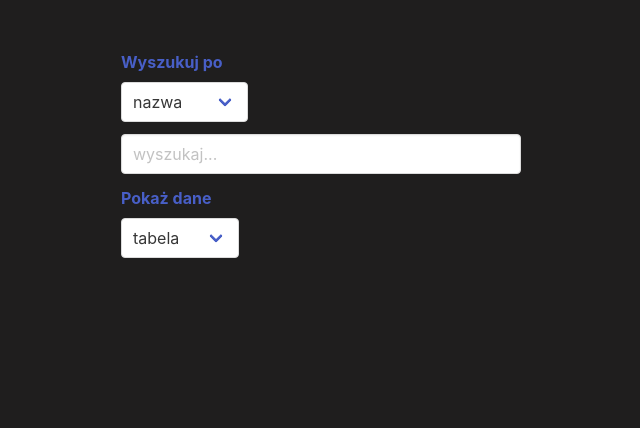
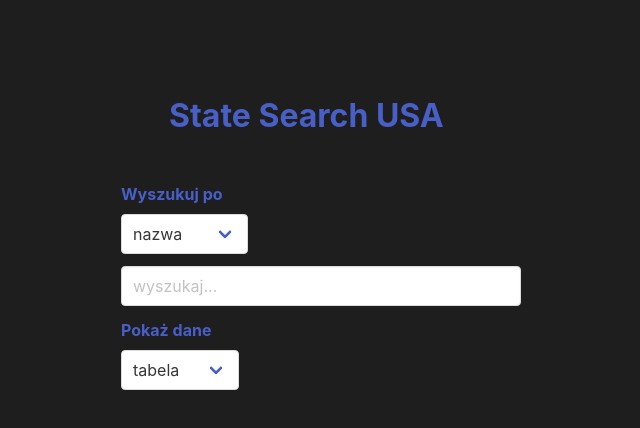
Before and after one commit to RWojcikowski/Search-state-USA, a React (Vite) app: page / in a window 1280 px wide. Shown: the top 428 px of the page, without its empty margins (319-959 px from the left). Built offline with nearby package versions, Linux system fonts and the light colour scheme.

Commit message:
add hero

```diff
--- a/src/components/App.js
+++ b/src/components/App.js
@@ -1,10 +1,11 @@
-import React from 'react';
-import StatePage from './StatePage';
-import StateSearch from './StateSearch';
-import SearchKeySelect from './SearchKeySelect';
-import DataTypeSelect from './DataTypeSelect';
-import { useSearchState } from '../hooks/useSearchState';
-import { SearchStateContext } from '../hooks/useSearchState';
+import React from "react";
+import StatePage from "./StatePage";
+import StateSearch from "./StateSearch";
+import SearchKeySelect from "./SearchKeySelect";
+import DataTypeSelect from "./DataTypeSelect";
+import { useSearchState } from "../hooks/useSearchState";
+import { SearchStateContext } from "../hooks/useSearchState";
+import Hero from "./Hero";
 
 const App = () => {
   const searchState = useSearchState();
@@ -13,12 +14,11 @@ const App = () => {
   return (
     <div className="App">
       <SearchStateContext.Provider value={searchState}>
+        <Hero/>
         <SearchKeySelect />
         <StateSearch />
         <DataTypeSelect />
-        {currentState && (
-          <StatePage />
-        )}
+        {currentState && <StatePage />}
       </SearchStateContext.Provider>
     </div>
   );
--- /dev/null
+++ b/src/components/Hero.js
@@ -0,0 +1,10 @@
+const Hero = () => {
+  return (
+    <section className="hero">
+      <div className="hero-body">
+          <p className="title">State Search USA</p>
+        </div>
+    </section>
+  );
+};
+export default Hero;
--- a/src/style.css
+++ b/src/style.css
@@ -56,7 +56,9 @@ td {
     background-color: rgb(31, 30, 30);
     font-weight:bold;
     color: #485fc7;
+
 }
+
 
 .input{
     color: #ccc;
```
